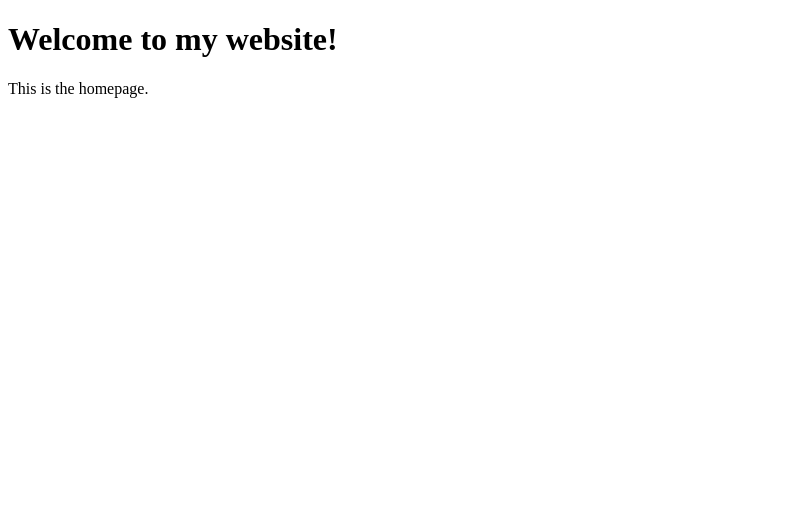
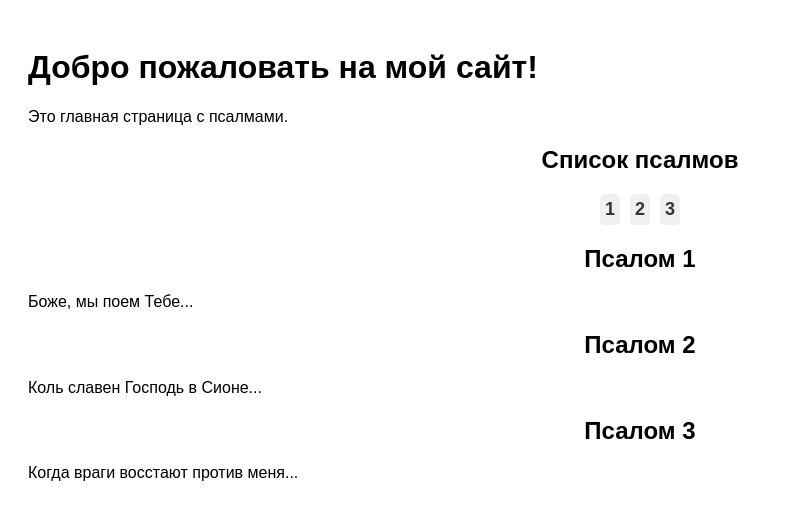
Before and after one commit to Oksana6470/psalms, a plain HTML site: page index.html in a window 1280 px wide. Shown: the whole page, without its empty margins (0-793 px from the left). Drawn offline with Linux system fonts and the light colour scheme.

Commit message:
Update index.html

```diff
--- a/index.html
+++ b/index.html
@@ -1,12 +1,69 @@
 <!DOCTYPE html>
-<html lang="en">
+<html lang="ru">
+
 <head>
     <meta charset="UTF-8">
     <meta name="viewport" content="width=device-width, initial-scale=1.0">
-    <title>My Website</title>
+    <title>Список псалмов</title>
+    <style>
+        body {
+            font-family: Arial, sans-serif;
+            padding: 20px;
+        }
+        h2 {
+            text-align: center;
+        }
+        .psalm-list {
+            display: flex;
+            flex-wrap: wrap;
+            justify-content: center;
+            gap: 10px;
+            font-size: 18px;
+        }
+        .psalm-list a {
+            text-decoration: none;
+            color: #333;
+            font-weight: bold;
+            padding: 5px;
+            background-color: #f0f0f0;
+            border-radius: 5px;
+        }
+        .psalm {
+            margin: 20px 0;
+        }
+    </style>
 </head>
+
 <body>
-    <h1>Welcome to my website!</h1>
-    <p>This is the homepage.</p>
+
+<h1>Добро пожаловать на мой сайт!</h1>
+<p>Это главная страница с псалмами.</p>
+
+<h2>Список псалмов</h2>
+
+<div class="psalm-list">
+    <a href="#psalm1">1</a>
+    <a href="#psalm2">2</a>
+    <a href="#psalm3">3</a>
+</div>
+
+<div id="psalm1" class="psalm">
+    <h2>Псалом 1</h2>
+    <p>Боже, мы поем Тебе...</p>
+</div>
+
+<div id="psalm2" class="psalm">
+    <h2>Псалом 2</h2>
+    <p>Коль славен Господь в Сионе...</p>
+</div>
+
+<div id="psalm3" class="psalm">
+    <h2>Псалом 3</h2>
+    <p>Когда враги восстают против меня...</p>
+</div>
+
+
+
 </body>
+
 </html>
```
